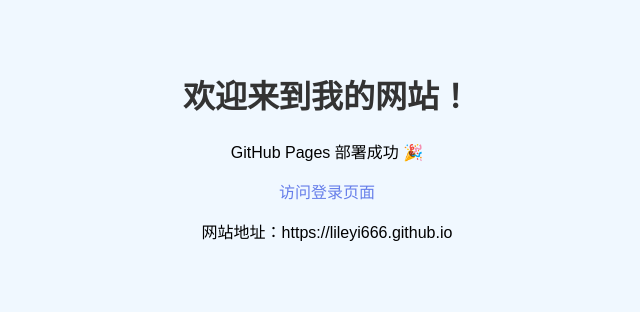
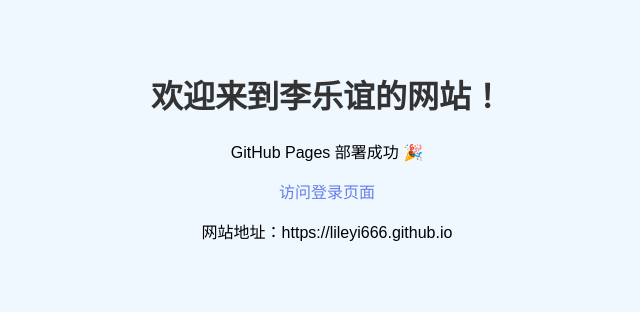
Before and after one commit to lileyi666/lileyi666.github.io, a plain HTML site: page index.html in a window 1280 px wide. Shown: the whole page, without its empty margins (313-953 px from the left). Drawn offline with Linux system fonts and the light colour scheme.

Commit message:
Update index.html

```diff
--- a/index.html
+++ b/index.html
@@ -24,7 +24,7 @@
     </style>
 </head>
 <body>
-    <h1>欢迎来到我的网站！</h1>
+    <h1>欢迎来到李乐谊的网站！</h1>
     <p>GitHub Pages 部署成功 🎉</p>
     <p><a href="Illeyi.html">访问登录页面</a></p>
     <p>网站地址：https://lileyi666.github.io</p>
```
